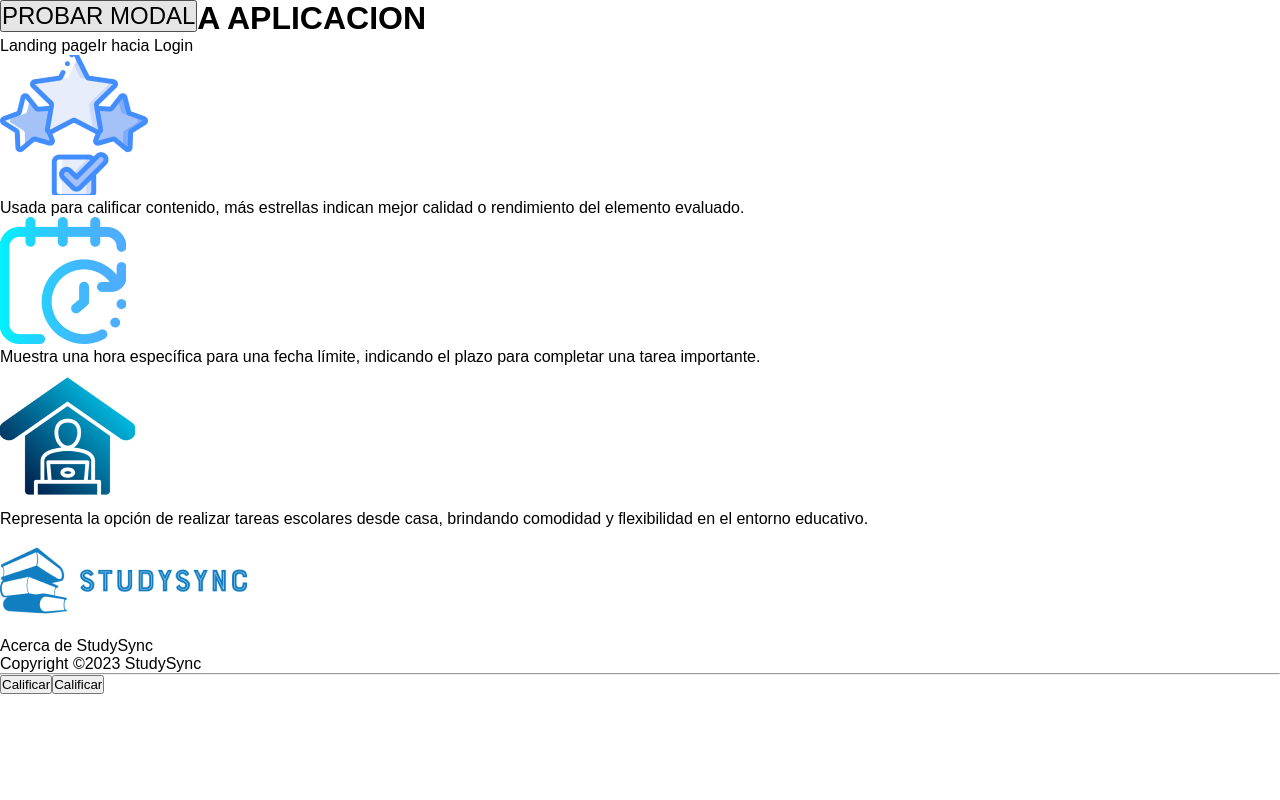
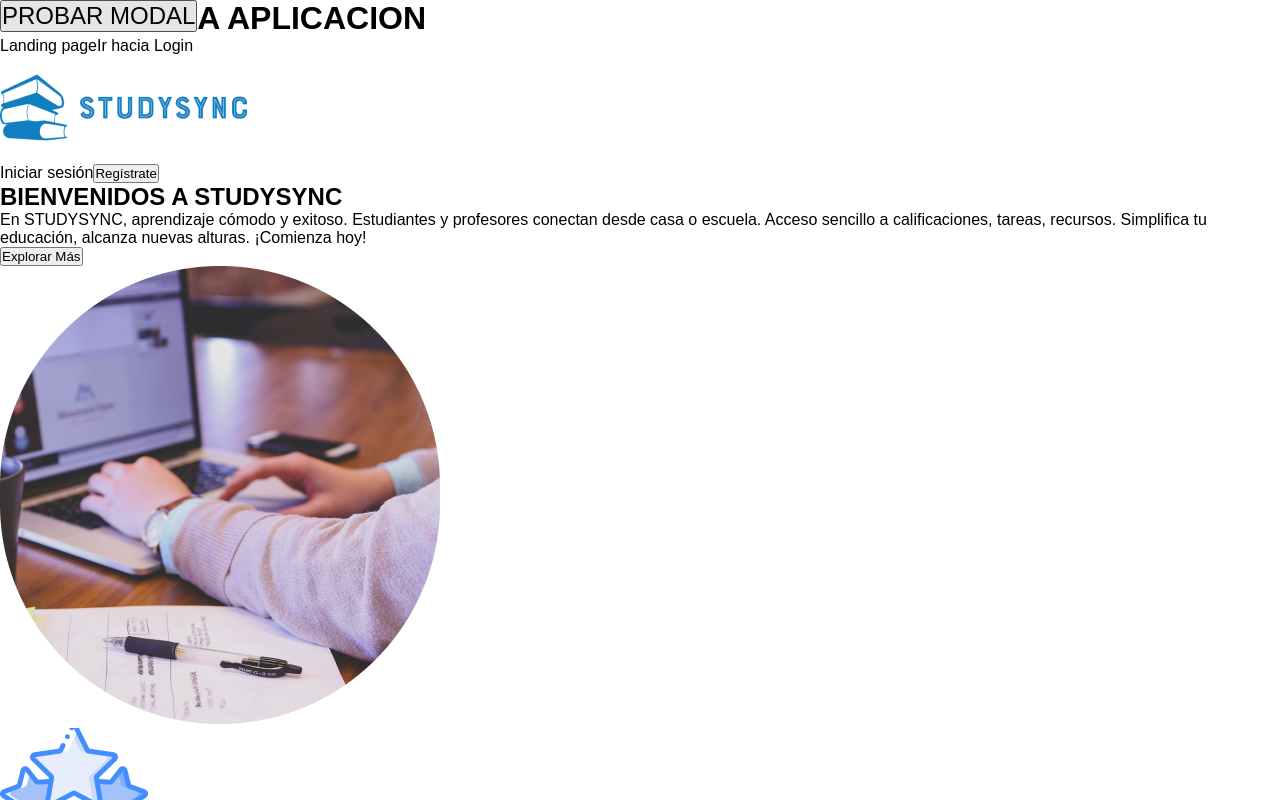
Before and after one commit to brian101016/equipoB-diseno-web, a React (Create React App) app: page / in a window 1280 px wide. Shown: the top 800 px of the page. Built offline with nearby package versions, Linux system fonts and the light colour scheme.

Commit message:
HTML landing header y section

```diff
--- a/src/screens/LandingScreen.tsx
+++ b/src/screens/LandingScreen.tsx
@@ -17,38 +17,67 @@ const LandingScreen = (props: LandingScreenProps) => {
         <div className="landing-page">
             Landing page
             <Link to={'/login'}>Ir hacia Login</Link>
-            <header className="landing-header"></header>
-            <section className="landing-welcome"></section>
+            <header className="landing-header">
+                <img src={logo} alt="logotipo empresa" />
+                <div className="landing-header-content">
+                    <a>
+                        <Link to={'/login'}>Iniciar sesión</Link>
+                    </a>
+                    <button>Regístrate</button>
+                </div>
+            </header>
+            <section className="landing-welcome">
+                <div className="landing-welcome-content">
+                    <h1>BIENVENIDOS A STUDYSYNC</h1>
+                    <p>
+                        En STUDYSYNC, aprendizaje cómodo y exitoso. Estudiantes
+                        y profesores conectan desde casa o escuela. Acceso
+                        sencillo a calificaciones, tareas, recursos. Simplifica
+                        tu educación, alcanza nuevas alturas. ¡Comienza hoy!
+                    </p>
+                    <button>Explorar Más</button>
+                </div>
+                <img src={imagen} alt="persona trabajando con una laptop" />
+            </section>
             <section className="landing-info">
                 <div className="landing-info-content">
                     <div className="landing-info-card">
                         <div className="circle">
-                        <img src={iconoTask} className='info-img'></img>
+                            <img src={iconoTask} className="info-img"></img>
                         </div>
                         <p>
-                        Usada para calificar contenido, más estrellas indican mejor calidad o rendimiento del elemento evaluado.
+                            Usada para calificar contenido, más estrellas
+                            indican mejor calidad o rendimiento del elemento
+                            evaluado.
                         </p>
                     </div>
                     <div className="landing-info-card">
                         <div className="circle">
-                        <img src={iconoCalendario} className='info-img'></img>
+                            <img
+                                src={iconoCalendario}
+                                className="info-img"
+                            ></img>
                         </div>
                         <p>
-                        Muestra una hora específica para una fecha límite, indicando el plazo para completar una tarea importante.
+                            Muestra una hora específica para una fecha límite,
+                            indicando el plazo para completar una tarea
+                            importante.
                         </p>
                     </div>
                     <div className="landing-info-card">
                         <div className="circle">
-                        <img src={iconoHouse} className='info-img'></img>
+                            <img src={iconoHouse} className="info-img"></img>
                         </div>
                         <p>
-                        Representa la opción de realizar tareas escolares desde casa, brindando comodidad y flexibilidad en el entorno educativo.
+                            Representa la opción de realizar tareas escolares
+                            desde casa, brindando comodidad y flexibilidad en el
+                            entorno educativo.
                         </p>
                     </div>
                 </div>
             </section>
             <footer className="landing-footer">
-              <img src={logo} className='footer-img'></img>
+                <img src={logo} className="footer-img"></img>
                 <p>Acerca de StudySync</p>
                 <p>Copyright ©2023 StudySync</p>
             </footer>
```
Lines whose indentation alone changed are shown as unchanged.
